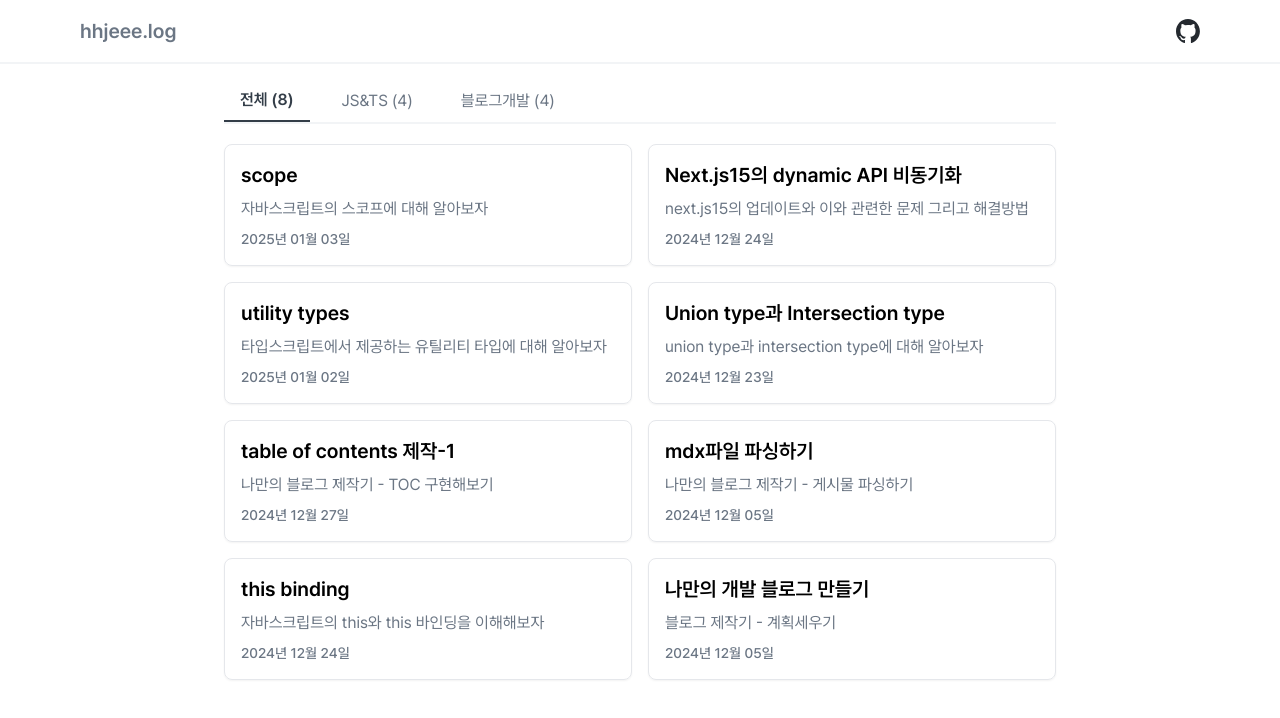
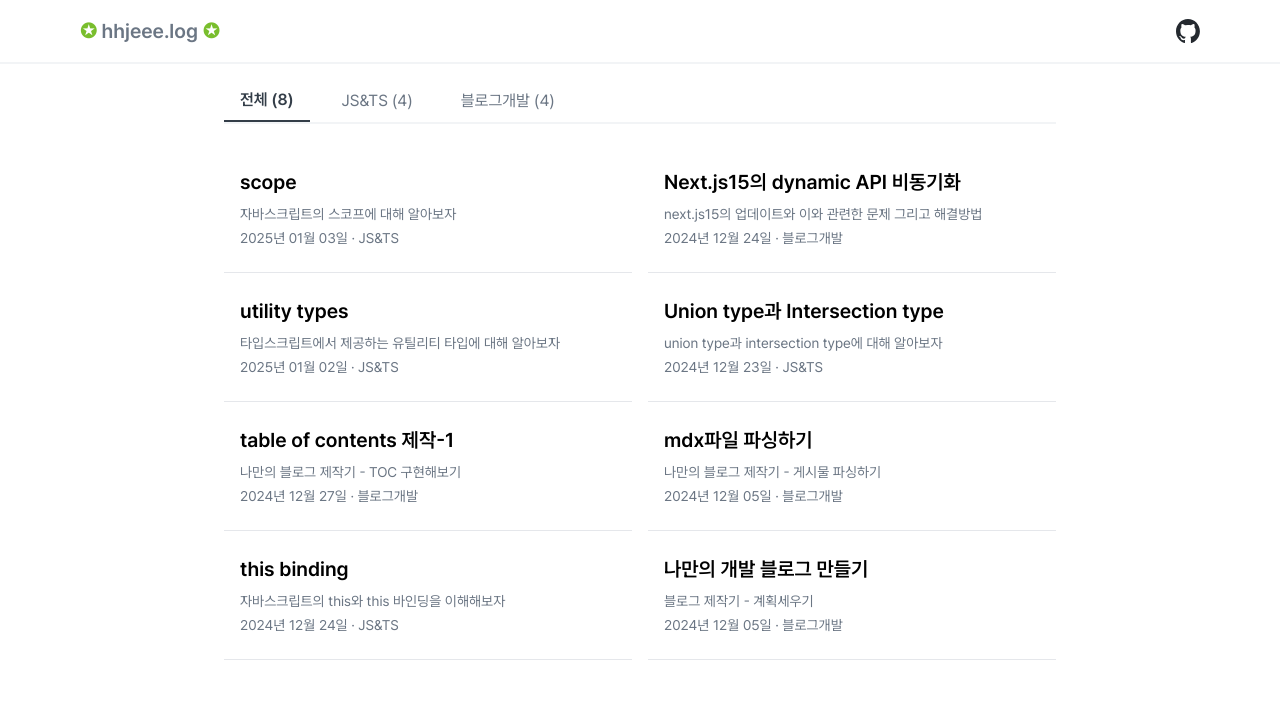
Before and after one commit to hhjeee/hhjeee.log, a Next.js app: page / in a window 1280 px wide. Shown: the top 718 px of the page. Built offline with nearby package versions, Linux system fonts and the light colour scheme.

Commit message:
[design] post preview design

```diff
--- a/src/app/globals.css
+++ b/src/app/globals.css
@@ -18,19 +18,6 @@ body {
   background: var(--background);
   font-family: Arial, Helvetica, sans-serif;
 } */
-
-.text-gradient {
-  transition: all 0.8s;
-  -webkit-background-clip: text;
-  -webkit-text-fill-color: transparent;
-  background-image: linear-gradient(90deg, #a0d468, #a0d468 50%, #6b7684 0);
-  background-size: 200% 100%;
-  background-position: 100%;
-  color: #000000;
-  &:hover {
-    background-position: 0;
-  }
-}
 
 /* code block styling */
 .prose code[data-line-numbers] {
--- a/src/components/Header.tsx
+++ b/src/components/Header.tsx
@@ -5,7 +5,10 @@ const Header = () => {
   return (
     <div className="fixed bg-white w-full h-[4rem] z-10 px-[5rem] border-b-2 border-[#f2f4f6] flex items-center justify-between">
       <Link href="/">
-        <div className="text-xl font-semibold text-gradient">hhjeee.log</div>
+        <div className="text-xl font-semibold text-gray2">
+          <span className="text-primary2">✪</span> hhjeee.log{' '}
+          <span className="text-primary2">✪</span>
+        </div>
       </Link>
       <Link href="https://github.com/hhjeee">
         <Image
--- a/src/components/postList/Post.tsx
+++ b/src/components/postList/Post.tsx
@@ -7,12 +7,12 @@ import { PostData } from '@/types/post';
 
 const Post = ({ posts }: { posts: PostData[] }) => {
   return (
-    <div className="mt-[5rem] columns-1 sm:columns-2 gap-4">
+    <div className="mt-[5rem] columns-1 sm:columns-2">
       {posts.map((post) => (
         <div key={post.slug}>
           <Link
             href={`/${post.category}/${post.slug}`}
-            className="break-inside-avoid mb-[1rem] p-[1rem] border no-underline block rounded-lg shadow-sm flex flex-col gap-[0.5rem] hover:shadow-lg transition-shadow duration-300 ease-linear"
+            className="relative group hover:bg-primary hover:bg-opacity-10 duration-200 ease-linear break-inside-avoid py-6 px-4 no-underline block flex flex-col" //hover:shadow-lg transition-shadow duration-300 ease-linear
           >
             {post.image && (
               <div className="relative w-full min-h-[10rem] mb-[0.5rem] rounded-md overflow-hidden">
@@ -27,12 +27,19 @@ const Post = ({ posts }: { posts: PostData[] }) => {
                 />
               </div>
             )}
-            <h3 className="font-semibold text-xl">{post.title}</h3>
-            <p className="text-gray2">{post.desc}</p>
-            <p className="font-medium m-0 text-sm no-underline text-gray2">
-              {dayjs(post.date).format('YYYY년 MM월 DD일')}
-            </p>
+
+            <h3 className="font-semibold text-xl group-hover:text-primary2 duration-100 ease-linear">
+              {post.title}
+            </h3>
+            <p className="text-gray2 text-sm mt-2 mb-1">{post.desc}</p>
+            <div className="flex gap-2 items-center">
+              <p className="text-sm text-gray2">
+                {dayjs(post.date).format('YYYY년 MM월 DD일')} ·{' '}
+                {decodeURIComponent(post.category)}
+              </p>
+            </div>
           </Link>
+          <hr />
         </div>
       ))}
     </div>
```
